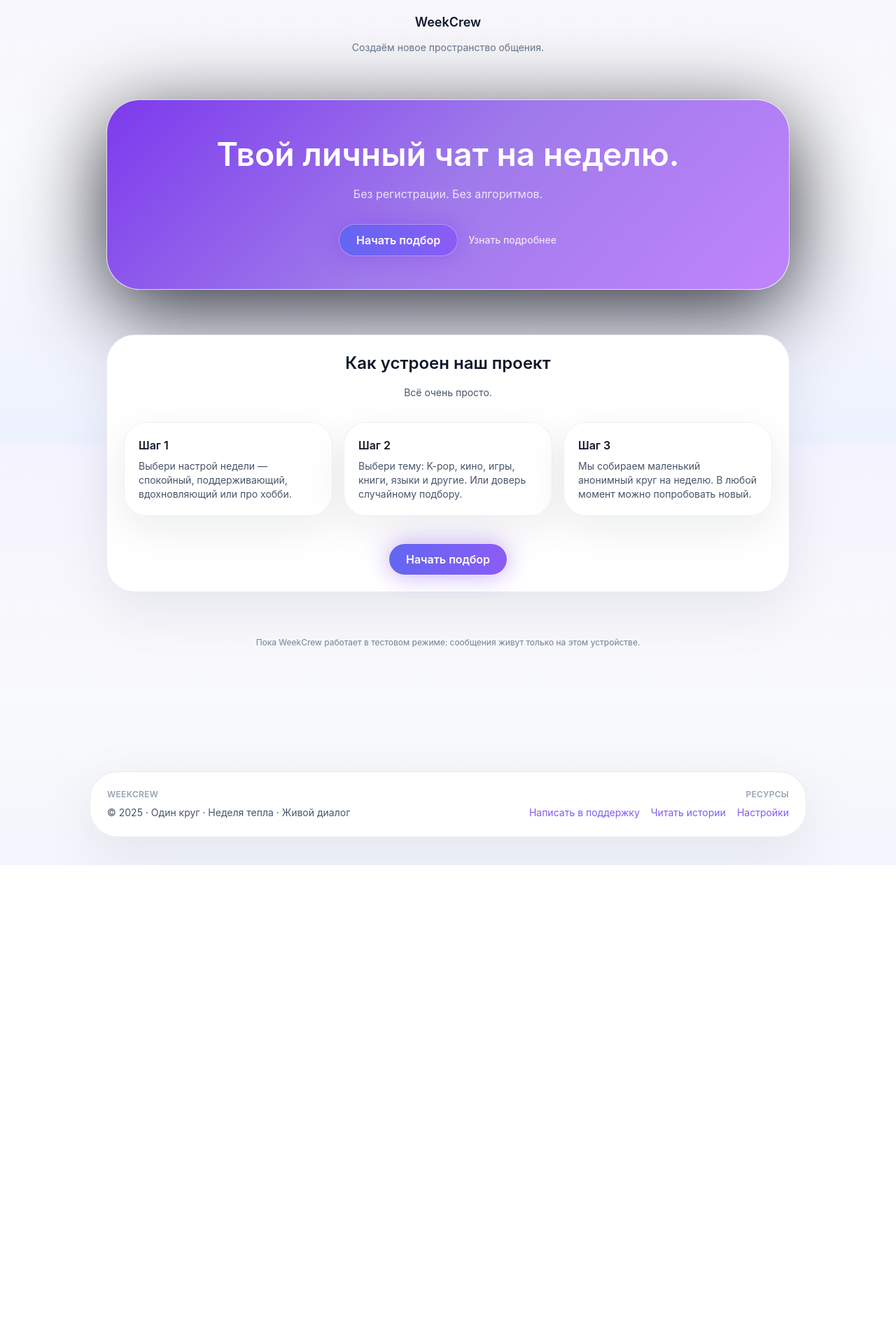
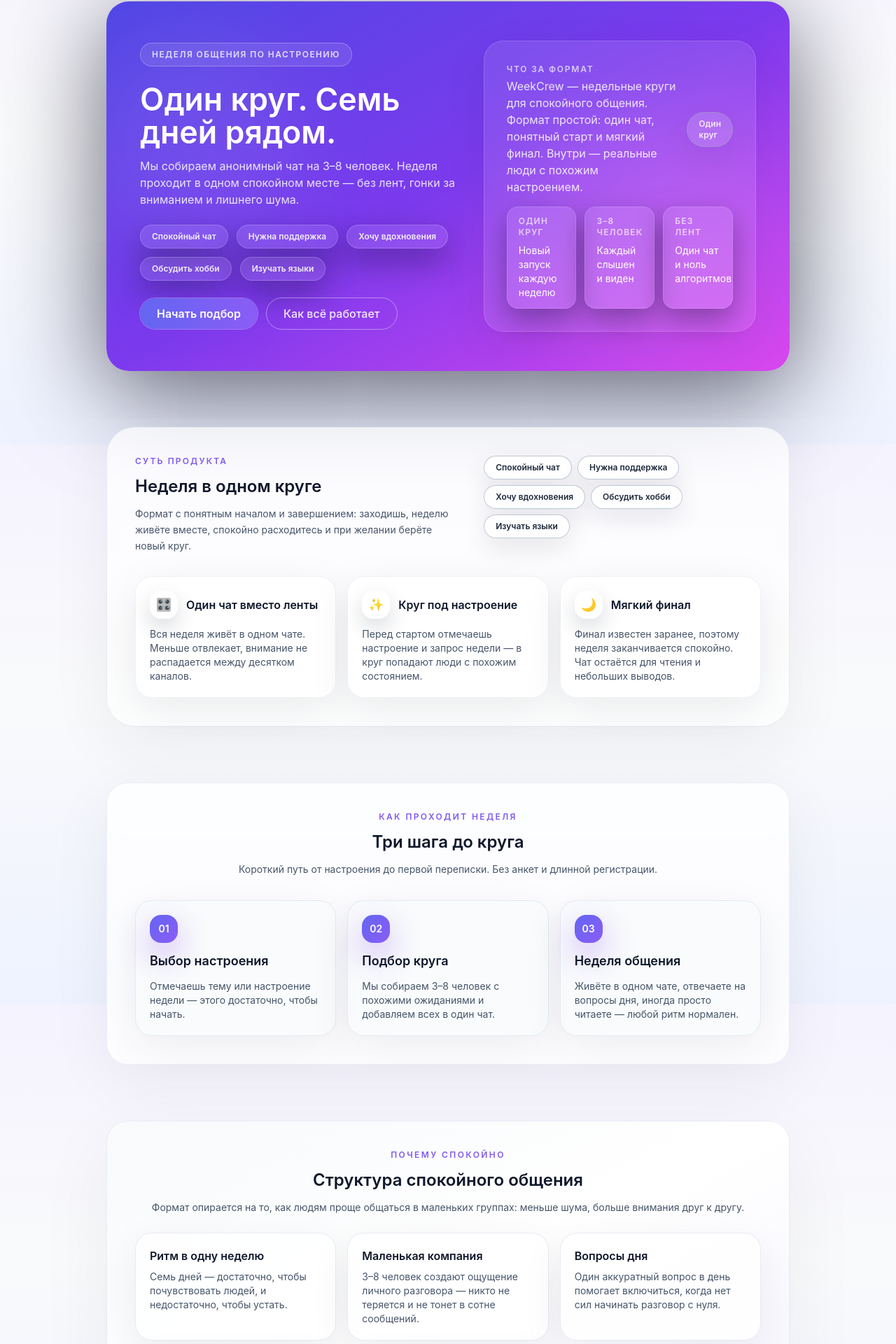
Before and after one commit to QuantumKeyUYU/WeekCrew, a Next.js app: page / in a window 1280 px wide. Shown: the part 165-2085 px from the top of the page at 70% size. Before the commit the page ends 1401 px from the top, so only its background shows below. Built offline with nearby package versions, Linux system fonts and the light colour scheme; no server answers.

Commit message:
Refresh landing layout

```diff
--- a/src/app/page.tsx
+++ b/src/app/page.tsx
@@ -4,7 +4,7 @@ import { useState } from 'react';
 import { useRouter } from 'next/navigation';
 import { motion } from 'framer-motion';
 import { useTranslation } from '@/i18n/useTranslation';
-import { primaryCtaClass } from '@/styles/tokens';
+import { primaryCtaClass, secondaryCtaClass } from '@/styles/tokens';
 import { SafetyRulesModal } from '@/components/modals/safety-rules-modal';
 import { useSafetyRules } from '@/hooks/useSafetyRules';
 import { useAppStore } from '@/store/useAppStore';
@@ -34,63 +34,206 @@ export default function HomePage() {
   const handleCloseModal = () => setShowModal(false);
 
   const steps = [
-    { title: t('landing_step_one_title'), description: t('landing_step_one_description') },
-    { title: t('landing_step_two_title'), description: t('landing_step_two_description') },
-    { title: t('landing_step_three_title'), description: t('landing_step_three_description') },
+    { title: t('home_step_select_interest_title'), description: t('home_step_select_interest_description'), badge: '01' },
+    { title: t('home_step_join_circle_title'), description: t('home_step_join_circle_description'), badge: '02' },
+    { title: t('home_step_week_of_warmth_title'), description: t('home_step_week_of_warmth_description'), badge: '03' },
+  ];
+
+  const highlights = [
+    { label: t('hero_stat_circle_label'), description: t('hero_stat_circle_description') },
+    { label: t('hero_stat_size_label'), description: t('hero_stat_size_description') },
+    { label: t('hero_stat_feed_label'), description: t('hero_stat_feed_description') },
+  ];
+
+  const essentials = [
+    {
+      title: t('home_essentials_single_circle_title'),
+      description: t('home_essentials_single_circle_description'),
+      icon: '🎛️'
+    },
+    {
+      title: t('home_essentials_fresh_mood_title'),
+      description: t('home_essentials_fresh_mood_description'),
+      icon: '✨'
+    },
+    {
+      title: t('home_essentials_soft_finish_title'),
+      description: t('home_essentials_soft_finish_description'),
+      icon: '🌙'
+    },
+  ];
+
+  const vibes = [
+    t('explore_mood_chip_calm'),
+    t('explore_mood_chip_support'),
+    t('explore_mood_chip_inspired'),
+    t('explore_mood_chip_hobby'),
+    t('explore_mood_chip_languages'),
+  ];
+
+  const cozyFeatures = [
+    { title: t('feature_week_length_title'), description: t('feature_week_length_description') },
+    { title: t('feature_small_group_title'), description: t('feature_small_group_description') },
+    { title: t('feature_daily_icebreaker_title'), description: t('feature_daily_icebreaker_description') },
+    { title: t('feature_no_likes_title'), description: t('feature_no_likes_description') },
+    { title: t('feature_one_circle_title'), description: t('feature_one_circle_description') },
   ];
 
   return (
     <>
-      <div className="space-y-16 py-10 sm:py-16">
-        <section className="flex flex-col items-center gap-3 text-center">
-          <span className="text-lg font-semibold text-slate-900 dark:text-white">WeekCrew</span>
-          <p className="text-sm text-slate-500 dark:text-slate-300">{t('landing_logo_tagline')}</p>
-        </section>
+      <div className="space-y-14 py-8 sm:space-y-20 sm:py-12">
+        <section className="relative overflow-hidden rounded-[32px] bg-gradient-to-br from-indigo-600 via-violet-600 to-fuchsia-500 px-5 py-10 text-white shadow-[0_30px_140px_rgba(6,5,27,0.65)] sm:px-12 sm:py-14">
+          <div className="pointer-events-none absolute inset-0 opacity-70">
+            <div className="absolute -left-10 top-10 h-64 w-64 rounded-full bg-white/10 blur-3xl sm:h-80 sm:w-80" />
+            <div className="absolute bottom-0 right-0 h-72 w-72 rounded-full bg-fuchsia-400/30 blur-3xl sm:h-96 sm:w-96" />
+          </div>
 
-        <section className="app-hero px-6 py-12 text-center text-white shadow-[0_28px_120px_rgba(8,7,20,0.85)] sm:px-12">
-          <motion.div initial={{ opacity: 0, y: 16 }} animate={{ opacity: 1, y: 0 }} transition={{ duration: 0.4, ease: 'easeOut' }}>
-            <h1 className="text-3xl font-semibold leading-tight sm:text-[2.9rem]">{t('landing_hero_title')}</h1>
-            <p className="mt-4 text-base text-white/80">{t('landing_hero_subtitle')}</p>
-            <div className="mt-8 flex flex-col items-center gap-4 sm:flex-row sm:justify-center">
+          <div className="relative grid items-center gap-10 lg:grid-cols-[1.1fr_0.95fr]">
+            <motion.div initial={{ opacity: 0, y: 12 }} animate={{ opacity: 1, y: 0 }} transition={{ duration: 0.35, ease: 'easeOut' }} className="space-y-6">
+              <div className="inline-flex items-center gap-2 rounded-full border border-white/25 bg-white/10 px-4 py-2 text-xs font-semibold uppercase tracking-[0.12em] text-white/80">
+                {t('hero_intro_label')}
+              </div>
+              <div className="space-y-3 text-left">
+                <h1 className="text-3xl font-semibold leading-tight sm:text-[2.8rem] sm:leading-[1.05]">
+                  {t('hero_title')}
+                </h1>
+                <p className="text-sm leading-relaxed text-white/85 sm:text-base">{t('hero_description')}</p>
+              </div>
+
+              <div className="flex flex-wrap items-center gap-3">
+                {vibes.map((vibe) => (
+                  <span key={vibe} className="app-chip border-white/20 bg-white/10 px-4 py-2 text-xs font-semibold text-white/90 shadow-[0_18px_45px_rgba(3,5,20,0.35)]">
+                    {vibe}
+                  </span>
+                ))}
+              </div>
+
+              <div className="flex flex-col gap-3 sm:flex-row sm:items-center">
                 <button type="button" onClick={handleStart} className={primaryCtaClass}>
-                {t('landing_hero_cta')}
+                  {t('hero_primary_cta')}
                 </button>
                 <button
                   type="button"
                   onClick={() => document.getElementById('how-it-works')?.scrollIntoView({ behavior: 'smooth' })}
-                className="text-sm font-medium text-white/80 transition hover:text-white"
+                  className={secondaryCtaClass}
                 >
-                {t('landing_more_link')}
+                  {t('hero_secondary_cta')}
                 </button>
               </div>
+
               {currentCircle && (
                 <button
                   type="button"
                   onClick={() => router.push('/circle')}
-                className="mt-4 text-sm font-medium text-white/70 underline-offset-4 transition hover:text-white"
+                  className="text-sm font-medium text-white/80 underline-offset-4 transition hover:text-white"
                 >
                   {t('landing_go_to_circle')}
                 </button>
               )}
             </motion.div>
+
+            <div className="app-panel-muted grid gap-4 rounded-[28px] border border-white/15 bg-white/10 p-6 backdrop-blur-xl sm:p-8">
+              <div className="flex flex-col gap-4 sm:flex-row sm:items-center sm:justify-between">
+                <div className="space-y-1">
+                  <p className="text-xs font-semibold uppercase tracking-[0.15em] text-white/70">{t('hero_story_title')}</p>
+                  <p className="text-base text-white/85">{t('hero_story_description')}</p>
+                </div>
+                <div className="app-chip bg-white/15 px-4 py-2 text-xs font-semibold text-white/85">{t('hero_stat_circle_label')}</div>
+              </div>
+
+              <div className="grid gap-3 sm:grid-cols-3">
+                {highlights.map((item) => (
+                  <div key={item.label} className="rounded-2xl border border-white/15 bg-white/10 px-4 py-3 text-left shadow-[0_16px_40px_rgba(3,5,20,0.35)]">
+                    <p className="text-xs font-semibold uppercase tracking-[0.1em] text-white/70">{item.label}</p>
+                    <p className="mt-2 text-sm text-white">{item.description}</p>
+                  </div>
+                ))}
+              </div>
+            </div>
+          </div>
         </section>
 
-        <section id="how-it-works" className="app-panel scroll-mt-24 p-6 md:scroll-mt-28">
-          <div className="space-y-4 text-center">
-            <h2 className="text-2xl font-semibold text-slate-900 dark:text-white">{t('landing_how_title')}</h2>
-            <p className="text-sm text-slate-600 dark:text-slate-300">{t('landing_how_subtitle')}</p>
+        <section className="app-panel bg-white/70 p-6 shadow-[0_24px_90px_rgba(8,7,20,0.06)] backdrop-blur lg:p-10 dark:bg-slate-900/60">
+          <div className="grid items-start gap-10 lg:grid-cols-[1.1fr_0.95fr]">
+            <div className="space-y-3 text-left">
+              <p className="text-xs font-semibold uppercase tracking-[0.18em] text-brand">{t('home_essentials_label')}</p>
+              <h2 className="text-2xl font-semibold text-slate-900 dark:text-white">{t('home_essentials_title')}</h2>
+              <p className="text-sm leading-relaxed text-slate-600 dark:text-slate-300">{t('home_essentials_description')}</p>
             </div>
-          <div className="mt-8 grid gap-4 sm:grid-cols-3">
+            <div className="flex flex-wrap gap-2">
+              {vibes.map((vibe) => (
+                <span key={vibe} className="app-chip px-4 py-2 text-xs font-semibold text-slate-800 shadow-[0_14px_35px_rgba(15,23,42,0.1)] dark:text-white">
+                  {vibe}
+                </span>
+              ))}
+            </div>
+          </div>
+
+          <div className="mt-8 grid gap-4 md:grid-cols-3">
+            {essentials.map((item) => (
+              <div key={item.title} className="app-panel-muted flex h-full flex-col gap-3 rounded-3xl p-5 shadow-[0_16px_60px_rgba(15,23,42,0.08)] dark:border-slate-800/70 dark:bg-slate-900/60">
+                <div className="flex items-center gap-3">
+                  <span className="flex h-10 w-10 items-center justify-center rounded-2xl bg-white text-lg shadow-[0_12px_30px_rgba(15,23,42,0.16)] dark:bg-slate-800">{item.icon}</span>
+                  <h3 className="text-base font-semibold text-slate-900 dark:text-white">{item.title}</h3>
+                </div>
+                <p className="text-sm text-slate-600 dark:text-slate-300">{item.description}</p>
+              </div>
+            ))}
+          </div>
+        </section>
+
+        <section id="how-it-works" className="space-y-8 rounded-[30px] border border-slate-200/70 bg-white/80 p-6 shadow-[0_22px_90px_rgba(15,23,42,0.06)] backdrop-blur md:p-10 dark:border-slate-800 dark:bg-slate-900/70">
+          <div className="space-y-3 text-left md:text-center">
+            <p className="text-xs font-semibold uppercase tracking-[0.2em] text-brand">{t('home_how_it_works_label')}</p>
+            <h2 className="text-2xl font-semibold text-slate-900 dark:text-white">{t('home_how_it_works_title')}</h2>
+            <p className="text-sm leading-relaxed text-slate-600 dark:text-slate-300">{t('home_how_it_works_description')}</p>
+          </div>
+
+          <div className="grid gap-4 md:grid-cols-3">
             {steps.map((step) => (
-              <article key={step.title} className="app-panel-muted p-5 text-left">
-                <h3 className="text-base font-semibold text-slate-900 dark:text-white">{step.title}</h3>
-                <p className="mt-2 text-sm text-slate-600 dark:text-slate-300">{step.description}</p>
+              <article key={step.title} className="app-panel-muted relative flex h-full flex-col gap-3 rounded-3xl border border-slate-200/80 bg-slate-50/80 p-5 shadow-[0_16px_60px_rgba(15,23,42,0.07)] dark:border-slate-800/70 dark:bg-slate-900/70">
+                <span className="inline-flex h-10 w-10 items-center justify-center rounded-2xl bg-gradient-to-br from-indigo-500 to-violet-500 text-sm font-semibold text-white shadow-[0_18px_45px_rgba(124,58,237,0.4)]">
+                  {step.badge}
+                </span>
+                <h3 className="text-lg font-semibold text-slate-900 dark:text-white">{step.title}</h3>
+                <p className="text-sm text-slate-600 dark:text-slate-300">{step.description}</p>
               </article>
             ))}
           </div>
-          <div className="mt-10 flex justify-center">
+        </section>
+
+        <section className="space-y-6 rounded-[30px] border border-slate-200/70 bg-gradient-to-br from-slate-50 via-white to-violet-50 p-6 shadow-[0_26px_110px_rgba(15,23,42,0.05)] md:p-10 dark:border-slate-800 dark:from-slate-900 dark:via-slate-950 dark:to-indigo-950/40">
+          <div className="space-y-3 text-left md:text-center">
+            <p className="text-xs font-semibold uppercase tracking-[0.2em] text-brand">{t('home_why_cozy_label')}</p>
+            <h2 className="text-2xl font-semibold text-slate-900 dark:text-white">{t('home_why_cozy_title')}</h2>
+            <p className="text-sm leading-relaxed text-slate-600 dark:text-slate-300">{t('home_why_cozy_description')}</p>
+          </div>
+
+          <div className="grid gap-4 md:grid-cols-2 lg:grid-cols-3">
+            {cozyFeatures.map((feature) => (
+              <div key={feature.title} className="rounded-3xl border border-slate-200/80 bg-white/70 p-5 shadow-[0_18px_60px_rgba(15,23,42,0.07)] transition duration-200 hover:-translate-y-1 hover:shadow-[0_24px_80px_rgba(15,23,42,0.12)] dark:border-slate-800 dark:bg-slate-900/70">
+                <h3 className="text-base font-semibold text-slate-900 dark:text-white">{feature.title}</h3>
+                <p className="mt-2 text-sm text-slate-600 dark:text-slate-300">{feature.description}</p>
+              </div>
+            ))}
+          </div>
+        </section>
+
+        <section className="app-panel-muted flex flex-col gap-4 rounded-[26px] border border-slate-200/70 bg-white/75 p-6 text-center shadow-[0_22px_90px_rgba(15,23,42,0.06)] md:flex-row md:items-center md:justify-between md:p-8 dark:border-slate-800 dark:bg-slate-900/70">
+          <div className="space-y-2 text-left md:text-center">
+            <h3 className="text-xl font-semibold text-slate-900 dark:text-white">{t('home_ready_title')}</h3>
+            <p className="text-sm text-slate-600 dark:text-slate-300">{t('home_ready_description')}</p>
+          </div>
+          <div className="flex flex-col gap-3 sm:flex-row sm:items-center sm:justify-center">
             <button type="button" onClick={handleStart} className={primaryCtaClass}>
-              {t('landing_hero_cta')}
+              {t('home_ready_cta')}
+            </button>
+            <button
+              type="button"
+              onClick={() => document.getElementById('how-it-works')?.scrollIntoView({ behavior: 'smooth' })}
+              className="text-sm font-semibold text-slate-800 underline-offset-4 transition hover:text-indigo-600 dark:text-white dark:hover:text-indigo-200"
+            >
+              {t('landing_more_link')}
             </button>
           </div>
         </section>
```
Lines whose indentation alone changed are shown as unchanged.
